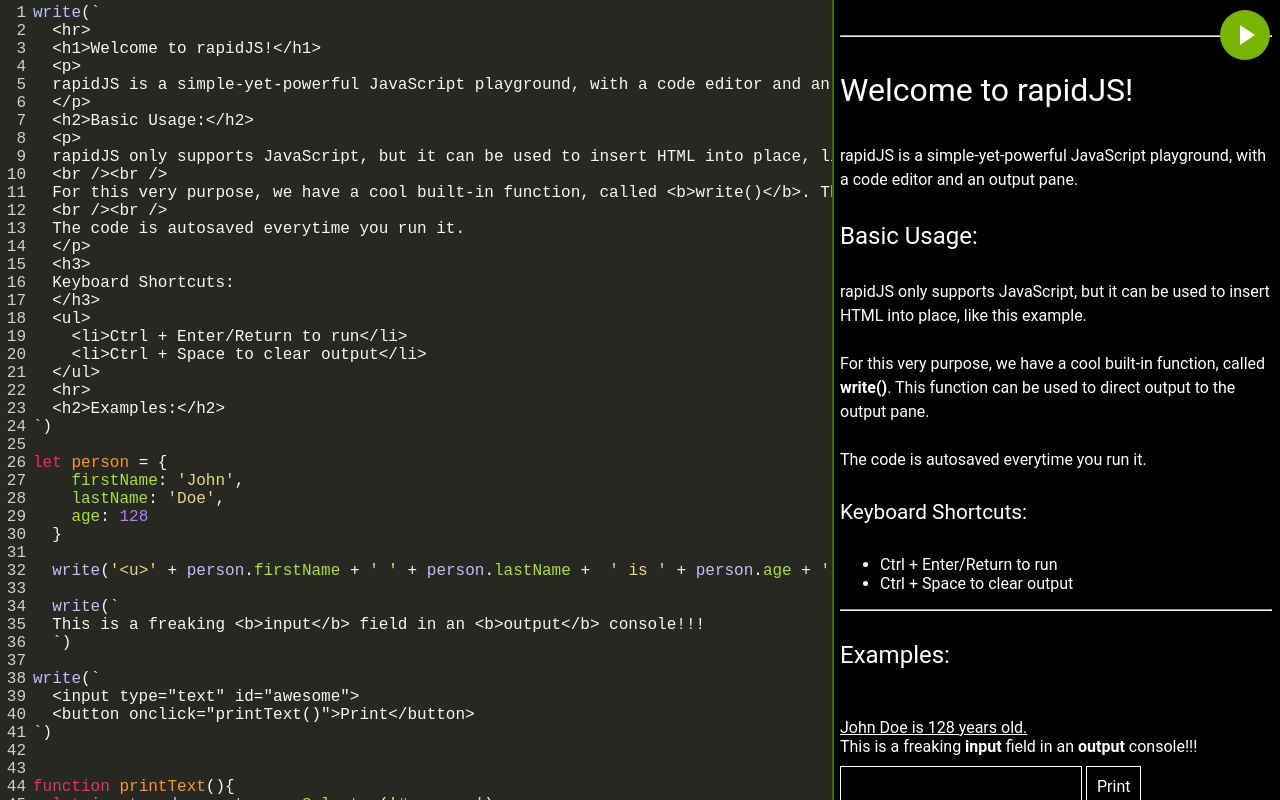
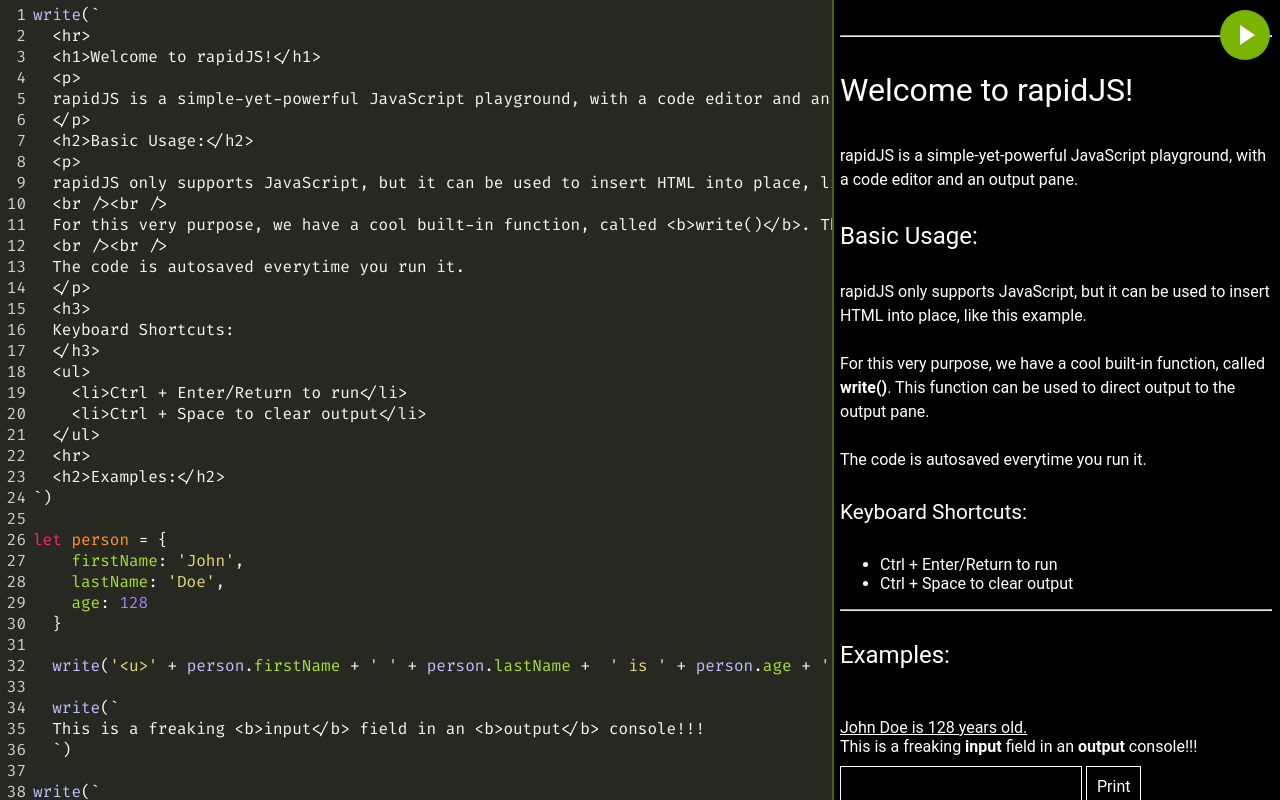
Before and after one commit to nikhilmwarrier/rapidjs, a plain HTML site: page index.html in a window 1280 px wide. Drawn offline with Linux system fonts and the light colour scheme.

Commit message:
Update styles.css

```diff
--- a/styles.css
+++ b/styles.css
@@ -1,3 +1,5 @@
+@import url('https://fonts.googleapis.com/css2?family=Fira+Code:wght@400;600&family=Roboto:ital,wght@0,400;0,700;1,400;1,700&display=swap');
+
 :root {
   --editor-width: 65%;
   --mobile: 0;
```
